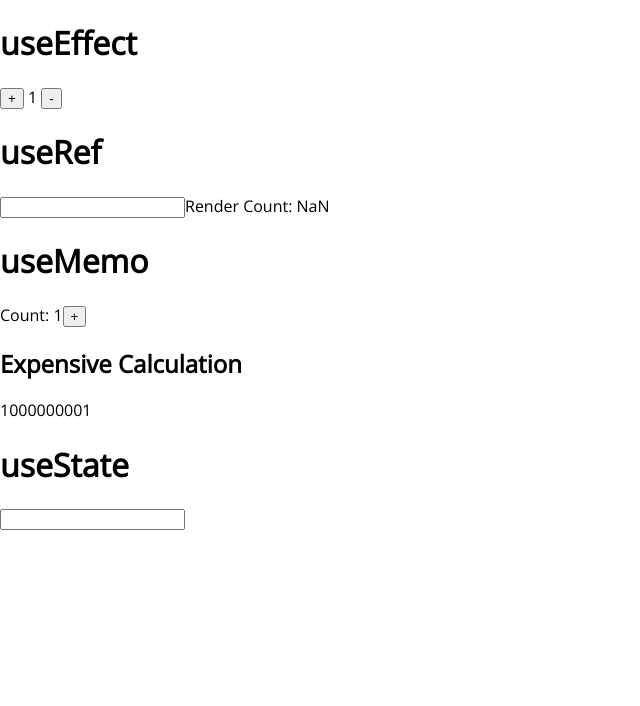
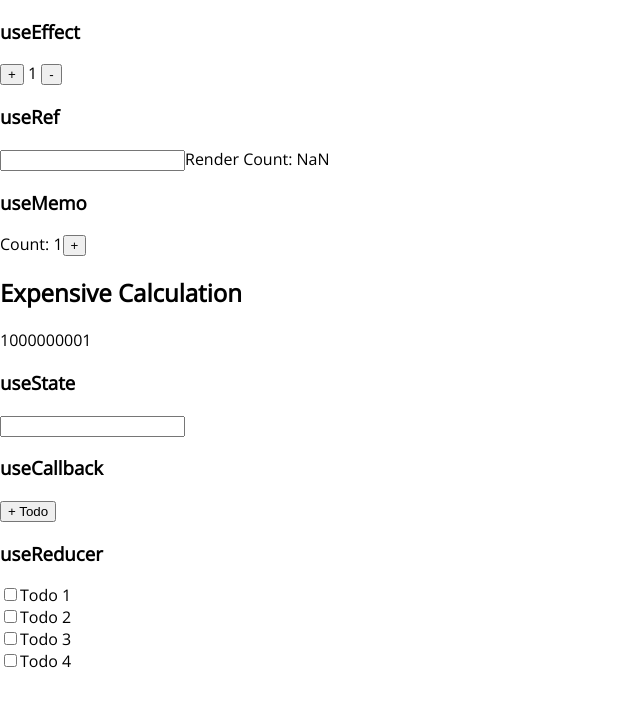
Before and after one commit to Samlogy/advanced-nextjs, a Next.js app: page /blog in a window 1280 px wide. Shown: the top 706 px of the page, without its empty margins (0-640 px from the left). Built offline with nearby package versions, Linux system fonts and the light colour scheme.

Commit message:
useCallback useReducer examples

```diff
--- a/pages/blog.tsx
+++ b/pages/blog.tsx
@@ -1,4 +1,49 @@
-import { useState, useEffect, useRef, useMemo } from "react";
+import {
+  useState,
+  useEffect,
+  useRef,
+  useMemo,
+  useCallback,
+  useReducer,
+} from "react";
+
+const initialTodos = [
+  {
+    id: 1,
+    title: "Todo 1",
+    complete: false,
+  },
+  {
+    id: 2,
+    title: "Todo 2",
+    complete: false,
+  },
+  {
+    id: 3,
+    title: "Todo 3",
+    complete: false,
+  },
+  {
+    id: 4,
+    title: "Todo 4",
+    complete: false,
+  },
+];
+
+const reducer = (state: any, action: any) => {
+  switch (action.type) {
+    case "COMPLETE":
+      return state.map((todo: any) => {
+        if (todo.id === action.id) {
+          return { ...todo, complete: !todo.complete };
+        } else {
+          return todo;
+        }
+      });
+    default:
+      return state;
+  }
+};
 
 export default function Blog() {
   const [count, setCount] = useState(0);
@@ -54,14 +99,31 @@ export default function Blog() {
     setText((t: string) => t + value);
   };
 
+  //useCallback
+  const [todos, setTodos] = useState<any>([]);
+  const addTodo = useCallback(() => {
+    const len = todos.length + 1;
+    const todo = len > 0 ? `todo ${len}` : "todo 1";
+    setTodos((t: any) => [...t, todo]);
+  }, [todos]);
+
+  console.log(todos);
+
+  // useReducer
+  const [tasks, dispatch] = useReducer(reducer, initialTodos);
+  const handleComplete = (task: any) => {
+    dispatch({ type: "COMPLETE", id: task.id });
+  };
+  console.log(tasks);
+
   return (
     <div>
-      <h1>useEffect</h1>
+      <h3>useEffect</h3>
       <button onClick={() => setCount(count + 1)}> + </button>
       <span> {count} </span>
       <button onClick={() => setCount(count - 1)}> - </button>
 
-      <h1>useRef</h1>
+      <h3>useRef</h3>
       <input
         type="text"
         value={inputValue}
@@ -69,7 +131,7 @@ export default function Blog() {
       />
       <span>Render Count: {countRender.current}</span>
 
-      <h1>useMemo</h1>
+      <h3>useMemo</h3>
       <div>
         Count: {count}
         <button onClick={increment}>+</button>
@@ -77,8 +139,27 @@ export default function Blog() {
         {calculation}
       </div>
 
-      <h1>useState</h1>
+      <h3>useState</h3>
       <input type="text" onChange={handleInput} />
+
+      <h3>useCallback</h3>
+      <button onClick={addTodo}> + Todo</button>
+
+      <h3> useReducer </h3>
+      {tasks.map((task: any) => (
+        <div key={task.id}>
+          <label
+            style={{ textDecoration: task.complete ? "line-through" : "none" }}
+          >
+            <input
+              type="checkbox"
+              checked={task.complete}
+              onChange={() => handleComplete(task)}
+            />
+            {task.title}
+          </label>
+        </div>
+      ))}
     </div>
   );
 }
```
